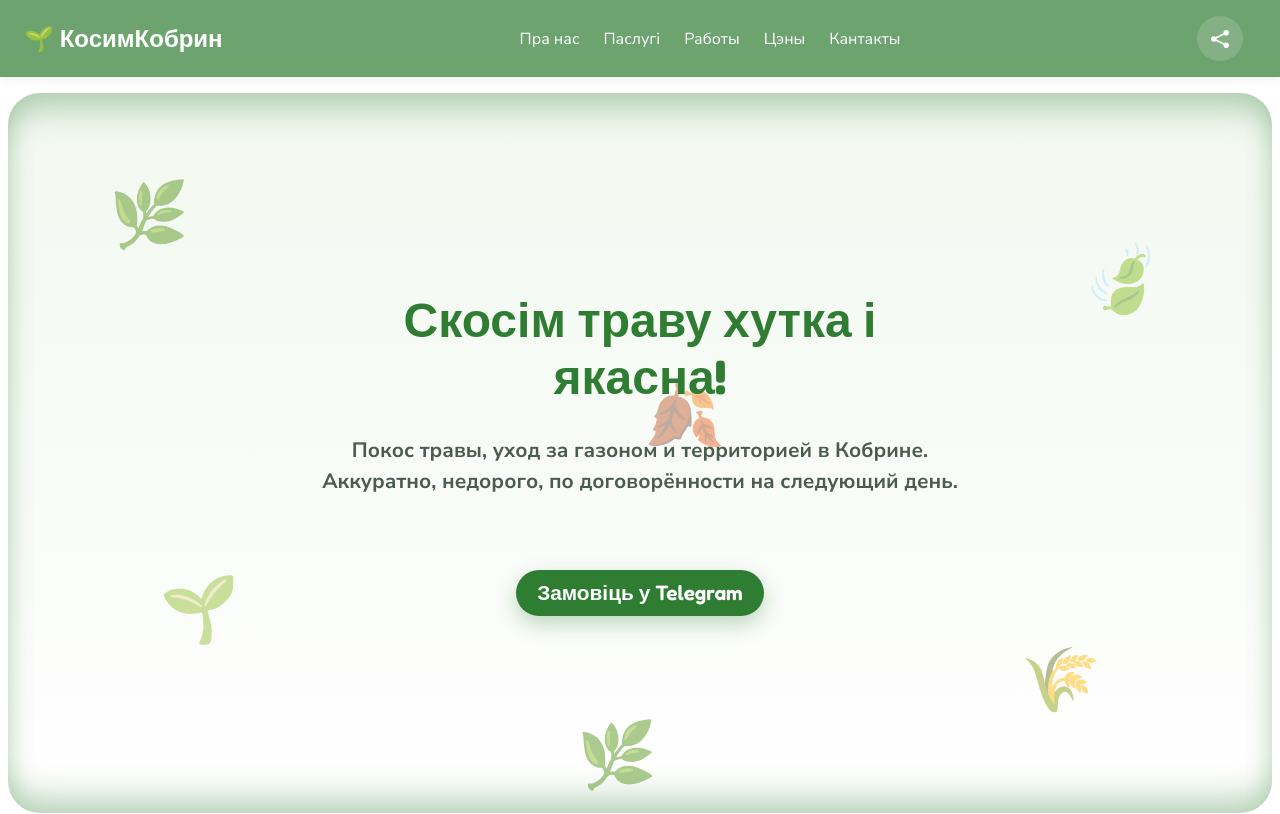
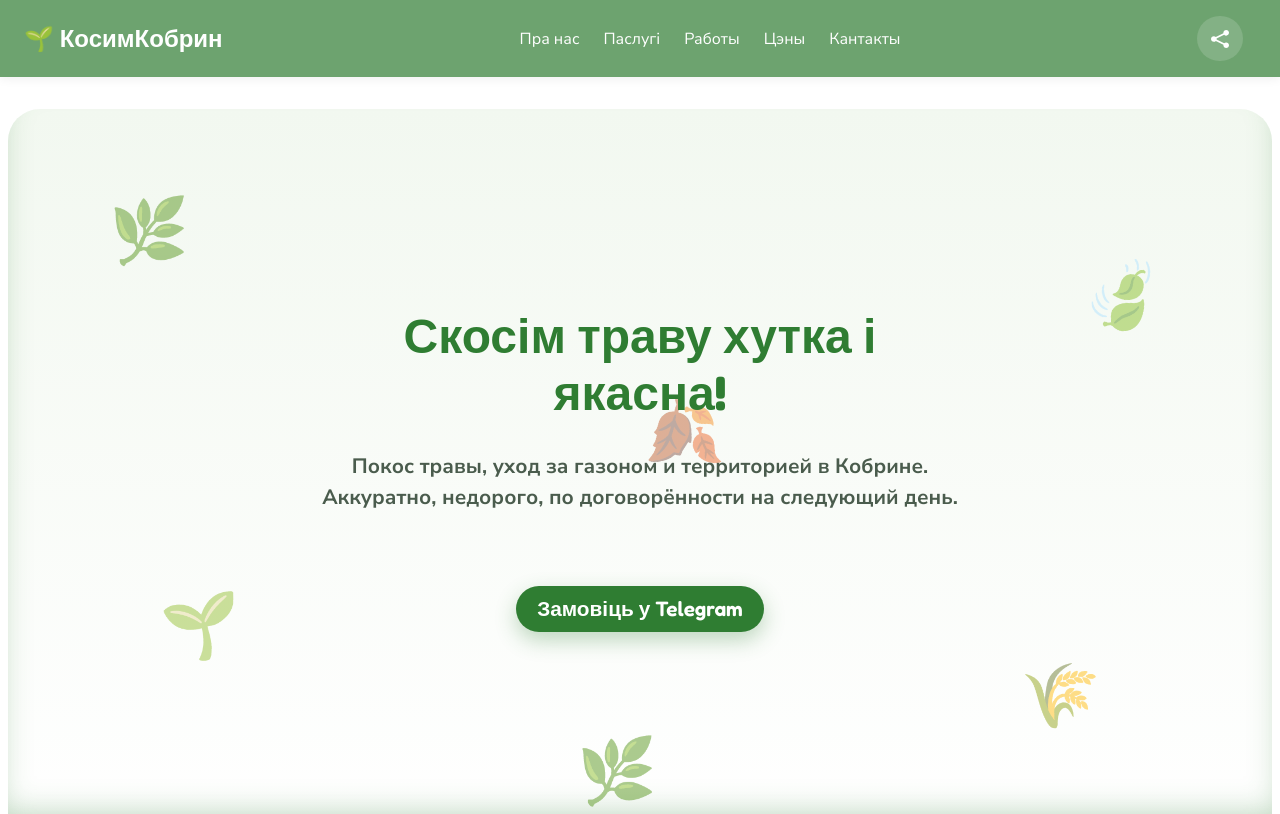
Before and after one commit to login-nigol/kosim-kobrin, a React (Vite) app: page / in a window 1280 px wide. Shown: the top 814 px of the page. Built offline with nearby package versions, Linux system fonts and the light colour scheme.

Commit message:
fix: add scroll-padding-top for sticky header offset and increase hero top spacing

```diff
--- a/src/components/Hero/Hero.module.css
+++ b/src/components/Hero/Hero.module.css
@@ -11,12 +11,10 @@
     var(--color-bg-soft) 0%,
     var(--color-white) 100%
   );
-  margin-top: 1em;
-  padding: var(--section-padding-y) var(--section-padding-x);
-  border-radius: var(--radius-base) var(--radius-base);
-  box-shadow:
-    inset 0 1.5em 2em -0.6em rgba(47, 125, 50, 0.35), /* тень сверху */
-    inset 0 -1.5em 2em -0.6em rgba(47, 125, 50, 0.35); /* тень снизу */
+  padding: 3em var(--section-padding-x);
+  border-radius: var(--radius-base) var(--radius-base) 0 0;
+  margin-top: 2em; /* ← было 1em, увеличили — при загрузке страницы Hero теперь не так плотно прижат к шапке */
+  box-shadow: inset 0 -1.5em 2em -0.6em rgba(47, 125, 50, 0.35);
 }
 
 /* ===== СЛОЙ С ЛЕТАЮЩИМИ ИКОНКАМИ ===== */
--- a/src/index.css
+++ b/src/index.css
@@ -26,3 +26,10 @@ a {
 ul, ol {
   list-style: none;
 }
+
+/* ===== БАЗОВЫЕ НАСТРОЙКИ HTML/BODY ===== */
+html {
+  font-size: 16px;
+  scroll-behavior: smooth; /* плавный скролл к якорям вместо мгновенного прыжка */
+  scroll-padding-top: var(--header-height); /* ← запас сверху, чтобы sticky-шапка не перекрывала секцию */
+}
--- a/src/styles/variables.css
+++ b/src/styles/variables.css
@@ -22,6 +22,9 @@
   --transition-slow: 0.7s ease;
   --transition-base: 0.3s ease;
 
+  /* ===== ВЫСОТА ШАПКИ (для скролл-отступа под sticky-header) ===== */
+  --header-height: 4.5em;
+
   /* ===== ВНУТРЕННЯЯ ТЕНЬ ДЛЯ БЕЛЫХ БЛОКОВ ===== */
   --shadow-inset-green: inset 0 0 0 0.08em rgba(47, 125, 50, 0.18), inset 0 0 1.2em rgba(47, 125, 50, 0.1);
 }
```
